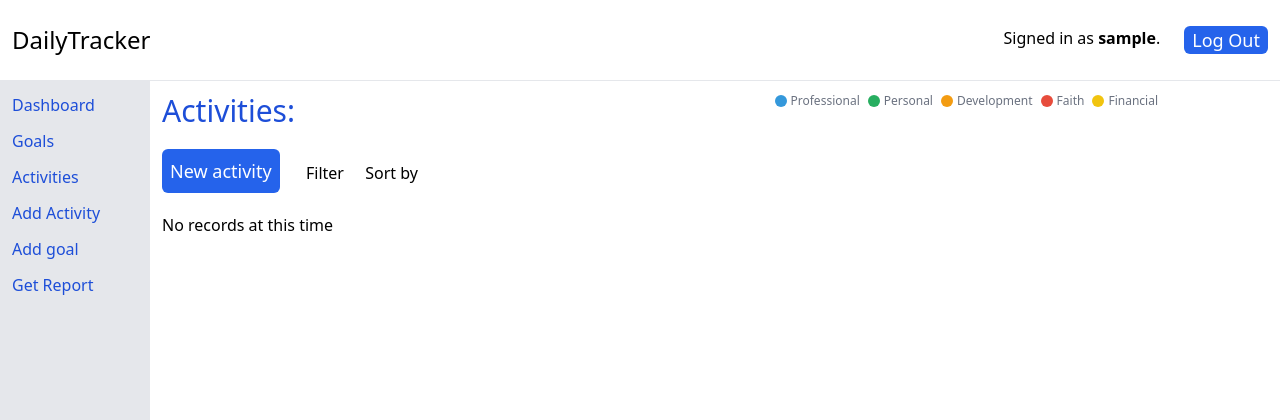
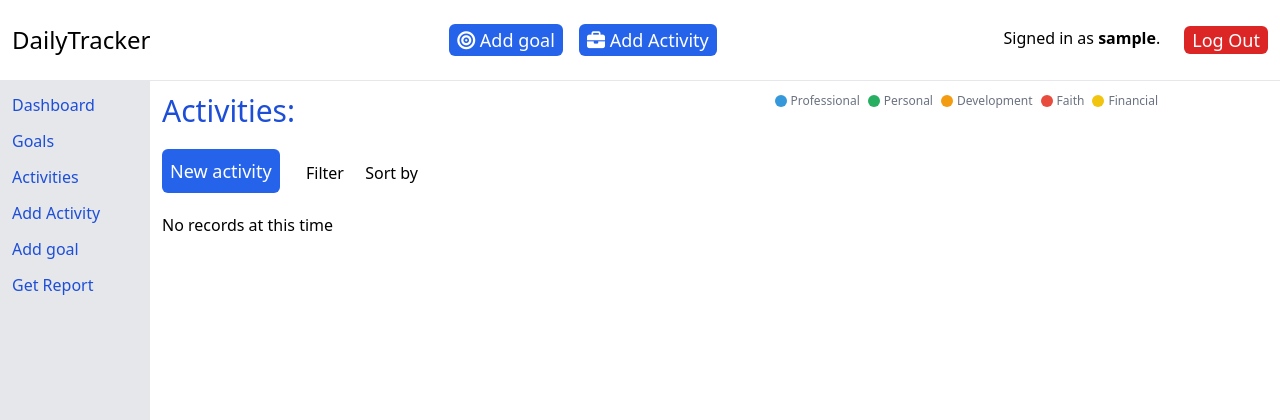
Before and after one commit to Cmmh1101/daily-tracker, a Django app: page /activities in a window 1280 px wide. Shown: the top 420 px of the page. Run offline with Django 4.2, Linux system fonts and the light colour scheme; the visitor is signed in with stand-in values (Sample User, id 1); data that the repository does not hold is empty; style sheets or scripts are compiled from the project's sources; some libraries are stand-ins or nearby versions.

Commit message:
add buttons to menu

```diff
--- a/dashboard/templates/dashboard/goal.html
+++ b/dashboard/templates/dashboard/goal.html
@@ -7,7 +7,7 @@
     <span class="text-gray-500">Created: {{ goal.created_at }}</span>
   </div>
   <div>
-    <a href="{%url 'editGoal' goal.id %}" class="bg-blue-600 text-white px-2 py-1 rounded-sm"><i class="fa-regular fa-pen-to-square mr-1"></i>Edit</a>
+    <a href="{%url 'editGoal' goal.id %}" class="bg-yellow-500 text-white px-2 py-1 rounded-sm"><i class="fa-regular fa-pen-to-square mr-1"></i>Edit</a>
     <a href="{% url "deleteGoal" goal.id %}" class="bg-red-600 text-white px-2 py-1 rounded-sm"><i class="fa-regular fa-trash-can mr-1"></i>Delete</a>
   </div>
 </div>
--- a/theme/templates/base.html
+++ b/theme/templates/base.html
@@ -16,13 +16,17 @@
 		<div class="mx-auto">
 		  <nav class="flex justify-between items-center px-3 w-full flex-wrap h-20">
 			<a href="/" class="text-2xl">DailyTracker</a>
+			<div>
+				<a href="{% url 'addGoal' %}" class="ml-3 text-lg mr-0 bg-blue-600 text-white px-2 py-1 rounded-md"><i class="fa-solid fa-bullseye"></i> Add goal</a>
+				<a href="{% url 'addActivity' %}" class="ml-3 text-lg mr-0 bg-blue-600 text-white px-2 py-1 rounded-md"><i class="fa-solid fa-briefcase"></i> Add Activity</a>
+			</div>
 
 			{% if user.is_authenticated %}
 			<div class="flex">
 			  <p class="mr-3">
 				Signed in as <strong>{{ user.username }}</strong>.
 			  </p>
-			  <a class=" ml-3 text-lg mr-0 bg-blue-600 text-white px-2 rounded-md" href="{% url 'logout' %}">Log Out</a>
+			  <a class="ml-3 text-lg mr-0 bg-red-600 text-white px-2 rounded-md" href="{% url 'logout' %}">Log Out</a>
 			</div>
 			{% else %}
 			<div>
```
